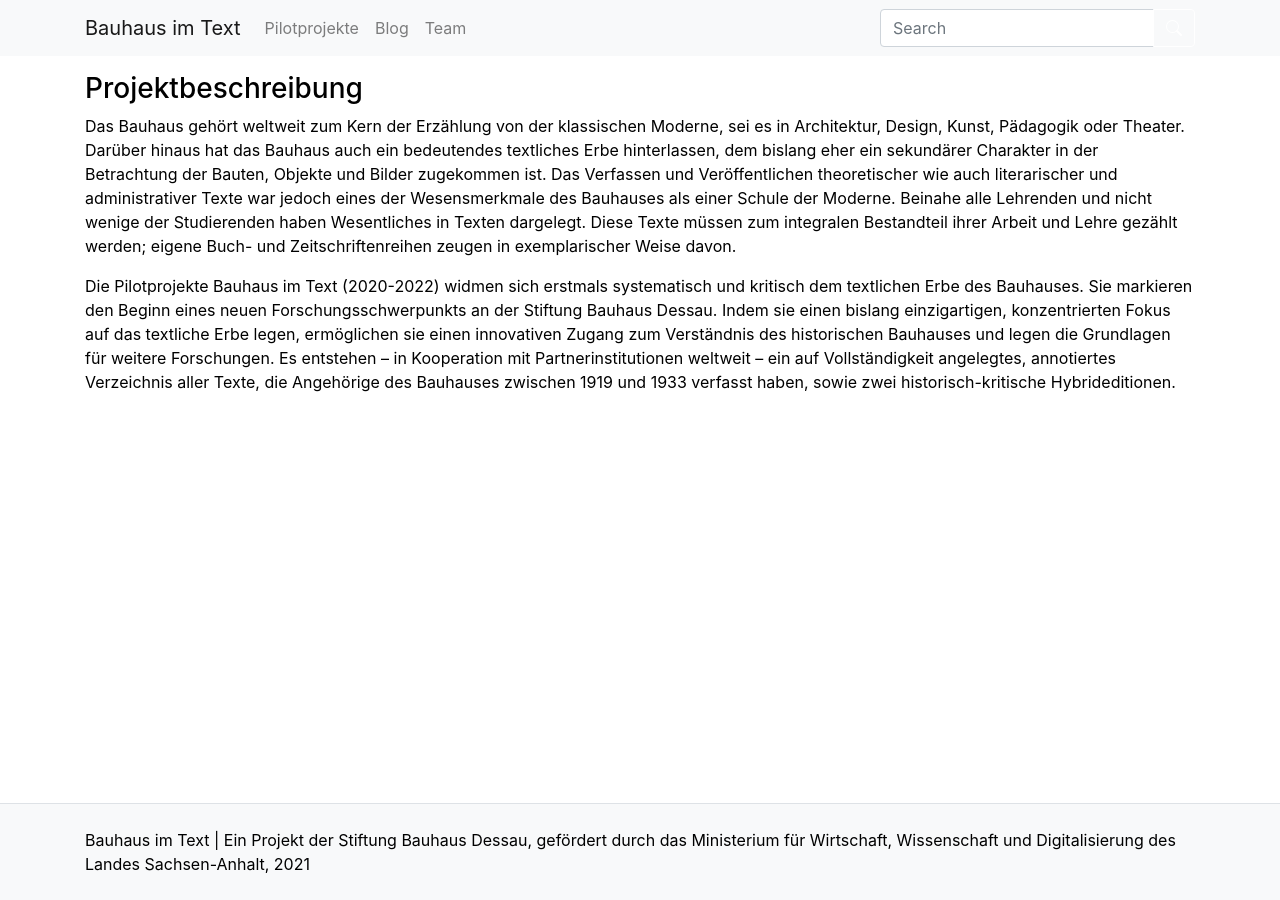
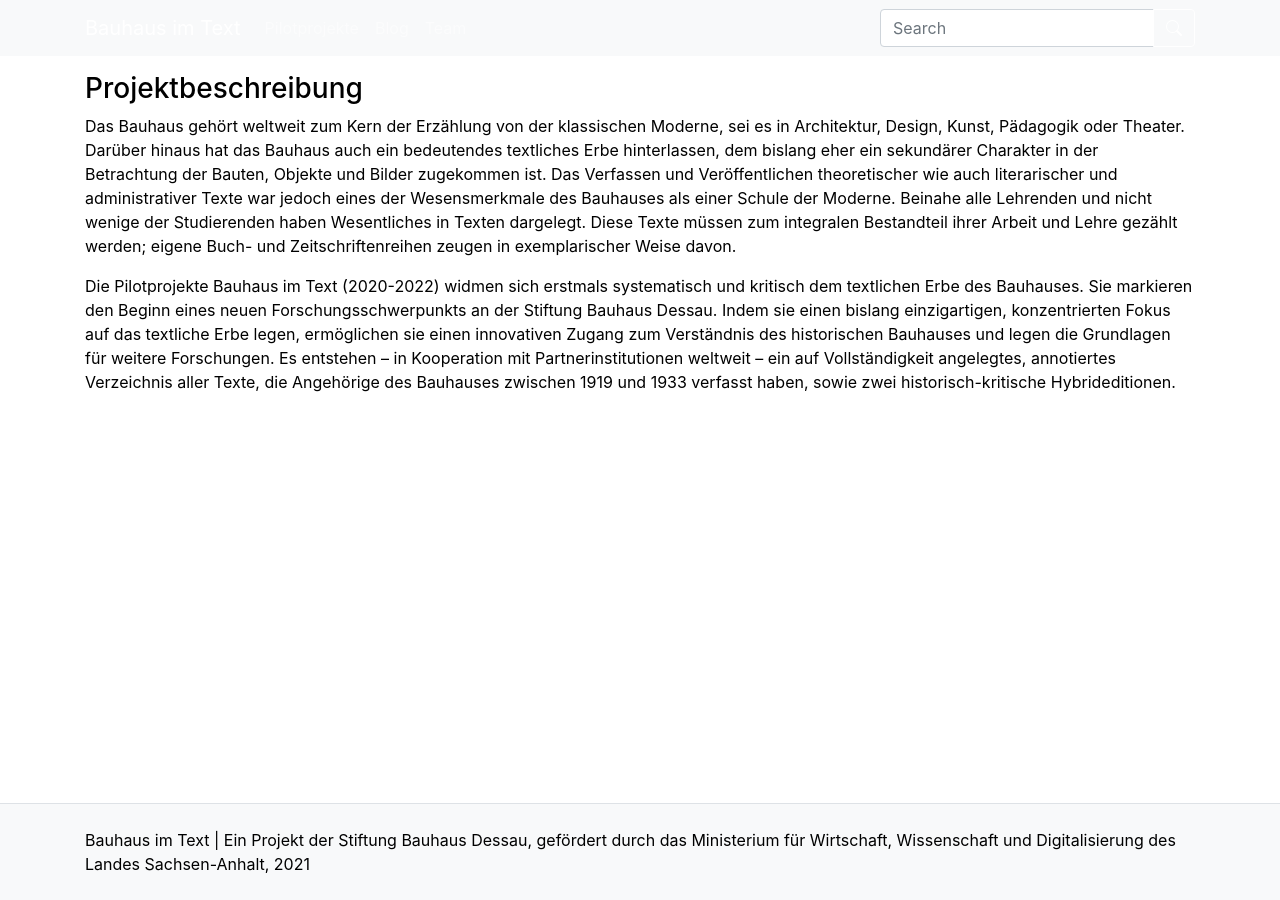
Before and after one commit to Bauhaus-im-Text/internetauftritt, a Jekyll site: the page built from pages/index.md, in a window 1280 px wide. Built offline with Jekyll 4.4.1, drawn with Linux system fonts in a browser that asks for light colours.

Commit message:
Update header.html

```diff
--- a/_includes/template/header.html
+++ b/_includes/template/header.html
@@ -1,4 +1,4 @@
-<nav class="navbar navbar-expand-lg navbar-light bg-light border-dark">
+<nav class="navbar navbar-expand-lg navbar-dark bg-light">
     <div class="container">
         <a class="navbar-brand" href="{{ '/' | relative_url }}">{{ site.title }}</a>
 
```
